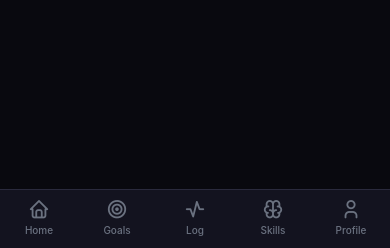
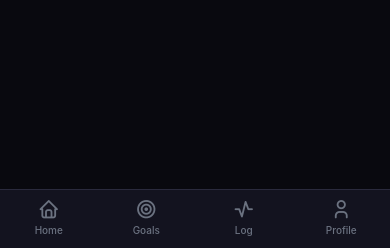
Before and after one commit to seyithecreator/growthpath, a Django app: page /accounts/profile/ in a window 390 px wide. Shown: the part 596-844 px from the top of the page. Run offline with Django 4.2, Linux system fonts and the light colour scheme; parts of the project's set-up code (start-up, migrations or seed data) failed here and were passed over.

Commit message:
Remove Skills from sidebar nav and mobile bottom nav
Co-Authored-By: Claude Sonnet 4.6 <noreply@anthropic.com>

```diff
--- a/templates/base.html
+++ b/templates/base.html
@@ -384,9 +384,6 @@
     <a href="{% url 'activities:log' %}" class="{% if active_nav == 'activities' %}active{% endif %}">
       <i class="ti ti-activity"></i><span>Log</span>
     </a>
-    <a href="{% url 'skills:list' %}" class="{% if active_nav == 'skills' %}active{% endif %}">
-      <i class="ti ti-brain"></i><span>Skills</span>
-    </a>
     <a href="{% url 'accounts:profile' %}" class="{% if active_nav == 'profile' %}active{% endif %}">
       <i class="ti ti-user"></i><span>Profile</span>
     </a>
--- a/templates/partials/nav_links.html
+++ b/templates/partials/nav_links.html
@@ -9,9 +9,6 @@
   <i class="ti ti-activity"></i> Activity Log
 </a>
 <div class="gp-nav-section">Growth</div>
-<a href="{% url 'skills:list' %}" class="gp-nav-link {% if active_nav == 'skills' %}active{% endif %}">
-  <i class="ti ti-brain"></i> Skills
-</a>
 <a href="{% url 'priorities:list' %}" class="gp-nav-link {% if active_nav == 'priorities' %}active{% endif %}">
   <i class="ti ti-sort-descending"></i> Priorities
 </a>
```
